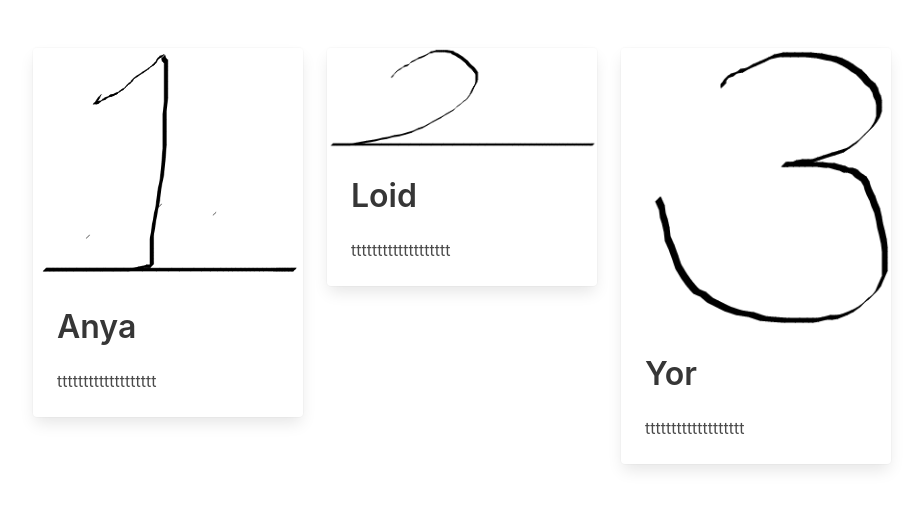
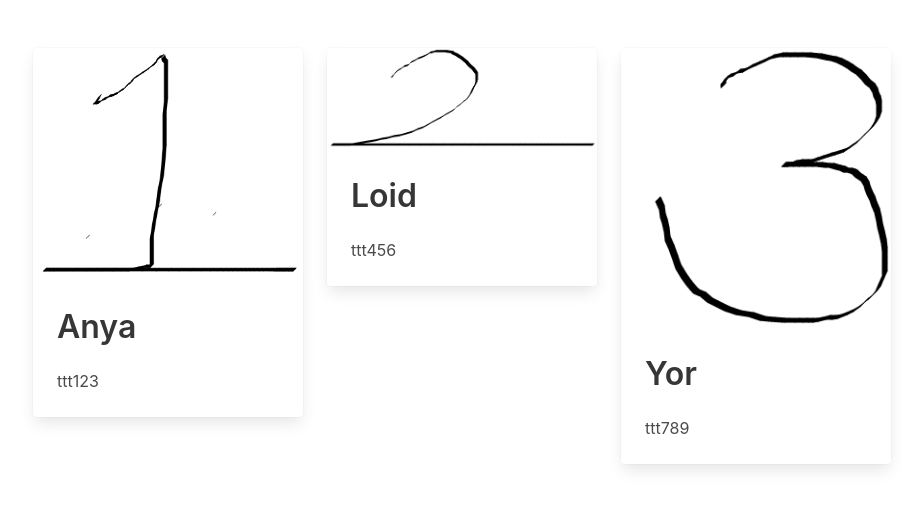
Before and after one commit to tim811223/ReactLab, a React (Vite) app in the folder components/: page / in a window 1280 px wide. Shown: the top 508 px of the page, without its empty margins (31-954 px from the left). Built offline with nearby package versions, Linux system fonts and the light colour scheme.

Commit message:
替換掉 各別呼叫Component 統一由Card Component產生

```diff
--- a/components/src/SpyFamily.tsx
+++ b/components/src/SpyFamily.tsx
@@ -1,6 +1,4 @@
-import {Anya} from './Anya';
-import {Loid} from './Loid';
-import {Yor} from './Yor';
+import {Card} from './Card';
 
 export const SpyFamily = () => {
   return (
@@ -15,9 +13,9 @@ export const SpyFamily = () => {
     <div className='section'>
       <div className='container'>
         <div className='columns'>
-          <div className='column is-3'><Anya/></div>
-          <div className='column is-3'><Loid/></div>
-          <div className='column is-3'><Yor/> </div>
+          <div className='column is-3'><Card image='/P1.png' name='Anya' description='ttt123'/></div>
+          <div className='column is-3'><Card image='/P2.png' name='Loid' description='ttt456'/></div>
+          <div className='column is-3'><Card image='/P3.png' name='Yor' description='ttt789'/> </div>
         </div>
       </div>
     </div>
```
